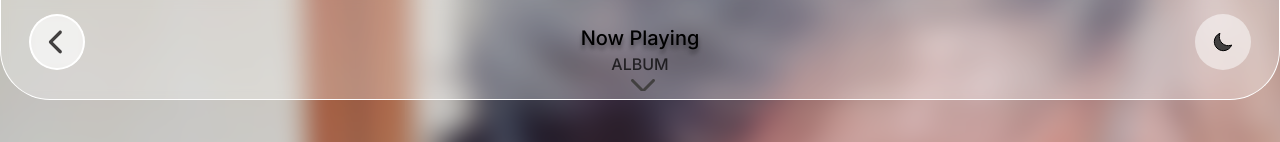
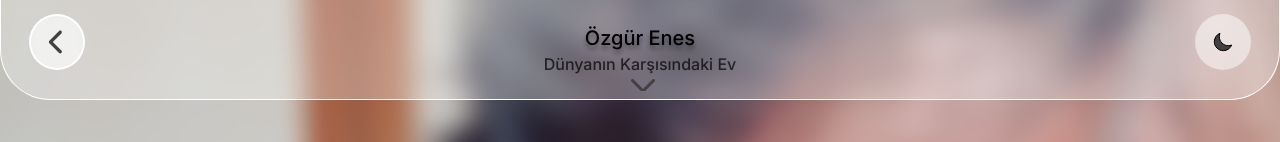
Before and after one commit to Iamozgurenes/music-player-next.js, a Next.js app: page / in a window 1280 px wide. Shown: the top 142 px of the page. Built offline with nearby package versions, Linux system fonts and the light colour scheme.

Commit message:
feat: Update page header with artist and album information

```diff
--- a/app/page.tsx
+++ b/app/page.tsx
@@ -178,8 +178,8 @@ className="fixed inset-x-0 top-0 flex flex-col items-center rounded-b-[50px] bor
 
     </div>
     <div className="mt-4 flex flex-col items-center dark:text-white">
-      <span className="text-shadow text-xl font-medium">Now Playing</span>
-      <span className="text-base font-medium opacity-70">ALBUM</span>
+      <span className="text-shadow text-xl font-medium">Özgür Enes</span>
+      <span className="text-base font-medium opacity-70">Dünyanın Karşısındaki Ev</span>
     </div>
     <div onClick={() => setDark(!dark)}
       className='borderKenarr flex h-14 w-14 items-center justify-center rounded-full bg-white bg-opacity-50 backdrop:blur-sm'>
```
